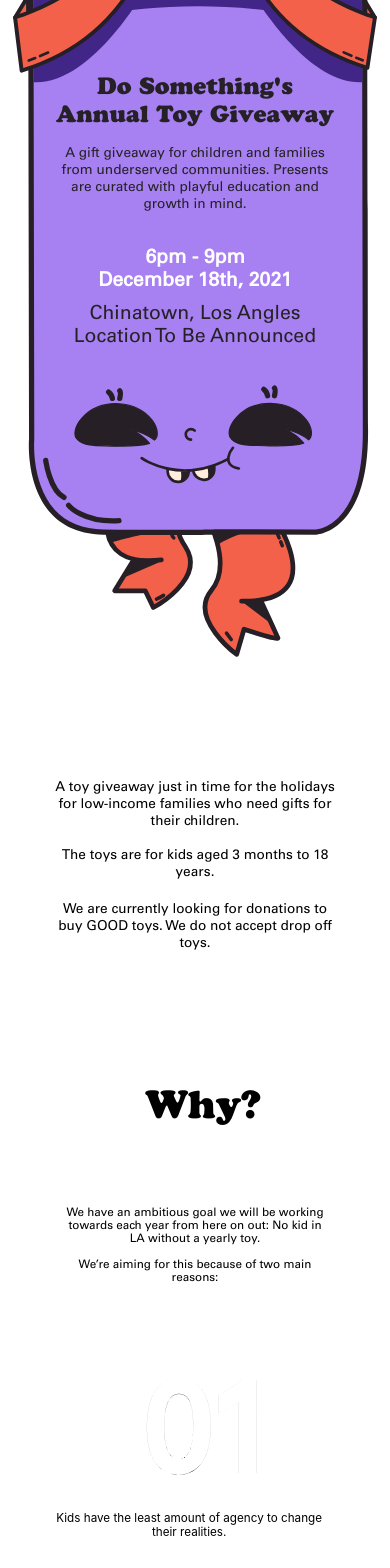
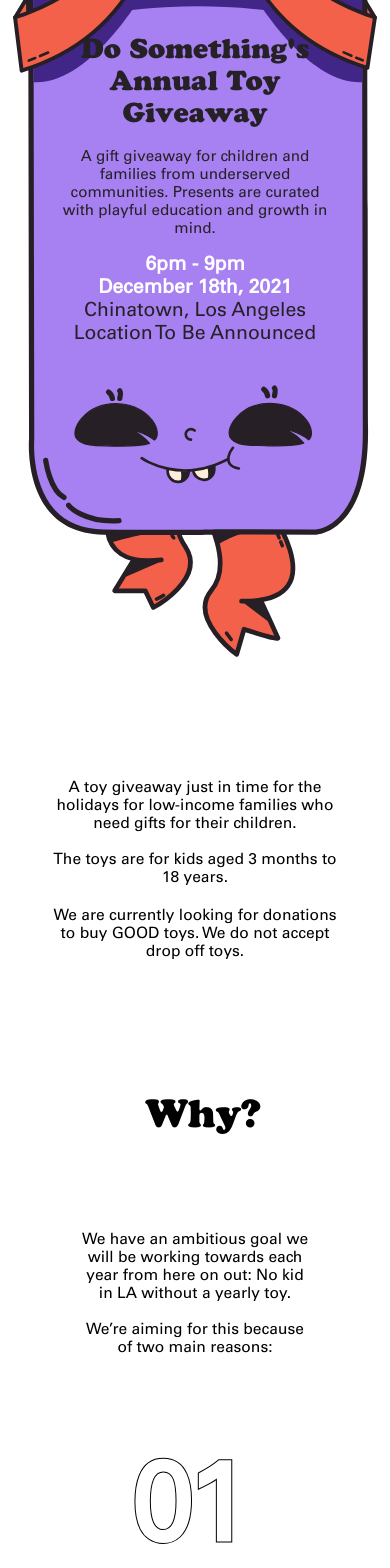
Before and after one commit to production-club/do-something, a React (Create React App) app: page /#/ in a window 390 px wide. Shown: the part 300-1868 px from the top of the page. Built offline with nearby package versions, Linux system fonts and the light colour scheme.

Commit message:
p conditionally rendered

```diff
--- a/src/Donate.module.css
+++ b/src/Donate.module.css
@@ -30,10 +30,19 @@
 
 }
 
+.borderbox{
+  width:400px;
+  padding-top: 30px;
+  padding-bottom: 30px;
+  margin-bottom: 3vh;
+  border-top: 2px solid rgb(138, 138, 138);
+  border-bottom: 2px solid rgb(138, 138, 138);
+}
 .DonorCTA{
   margin-bottom: 3vh;
   padding:1em;
   width:40vw;
+  font-family: 'Univers';
 }
 
 .DonorContent {
@@ -41,7 +50,22 @@
   margin: auto;
   text-align: center;
 }
+
 .DonorContent p {
   font-family: "Univers";
   margin-bottom: 10vh;
 }
+
+@media screen and (max-width:780px){
+  .DonorCTA{
+    padding: 0;
+    width:70vw;
+    font-size: 2vw;
+  }
+  .DonorContent{
+    width: 70vw;
+    margin-bottom: 0;
+    padding:1em;
+    font-size: 2vw;
+  }
+}
--- a/src/Home.module.css
+++ b/src/Home.module.css
@@ -10,7 +10,9 @@
   font-family: "Univers";
   src: url("./fonts/UniversLTStd.otf");
 }
-
+.tabp{
+  display: none;
+}
 .HomeWrapper {
   display: flex;
   flex-direction: column;
@@ -71,9 +73,9 @@
 }
 .PresentTextWrapper h2{
   font-family: 'Univers';
-  font-size: 2vw;
+  font-size: 1.8vw;
   font-weight: 100;
-  padding: 0em 4em;
+  padding: 1em 5em;
     color: #252126;
 
 
@@ -100,7 +102,7 @@
 
 .HomeTextInnerWrapper p {
   font-family: "Univers";
-  font-size: 1.5rem;
+  font-size: 1.8vw;
   padding: 30px;
 }
 .HeadingWrapper {
@@ -167,7 +169,6 @@
   .h1Outline {
   -webkit-text-stroke: 0.3px black;
   font-family: "Univers";
-  margin-left: 0.3em;
   color: white;
 }
 
@@ -223,7 +224,12 @@
     display: block;
     width:100%;
   }
-
+  .tabp{
+    display: block;
+  }
+  .deskp{
+    display: none;
+  }
   .desktoppres{
     display:none;
   }
@@ -238,7 +244,7 @@
   padding: 1em 4em;
   }
   .PresentTextWrapper{
-    margin-top: 35vh;
+    margin-top: 30vh;
   }
   .PresentTextWrapper p {
     font-family: "Univers";
@@ -246,7 +252,7 @@
   }
   .HomeTextInnerWrapper p {
     font-family: "Univers";
-    font-size: 2rem;
+    font-size: 3vw;
     padding: 10px;
   }
     .PresentTextWrapper h1 {
@@ -292,6 +298,10 @@
     flex-direction: column;
     text-align: center;
   }
+  .PresentTextWrapper h1{
+    font-family: "Cooper Black";
+  }
+
   .PresentWrapper{
     margin-top: 4vh;
   }
@@ -320,31 +330,38 @@
   .ReasonsWhy{
     display: flex;
     flex-direction: column;
+    text-align: center;
+  }
+   .ReasonsWhy h1 {
+    font-size: 7rem;
+    color:white;
+  -webkit-text-stroke: 1px black;
+  padding:0.5em;
   }
 .ReasonsWhy p {
-  font-size: 3vw;
+  font-size: 4vw;
 }
 .HeadingWrapper h1 {
   font-size: 10vw;
 }
 .alignP p {
-  font-size:  3vw;
+  font-size:  4vw;
   margin-bottom: -10vh
 }
   .PresentTextWrapper {
     align-items: center;
-    margin-top: 75vw;
+    margin-top: 65vw;
     justify-content: center;
   }
 
   .PresentTextWrapper h1 {
     font-family: "Cooper Black";
-    font-size: 6vw;
+    font-size: 7vw;
     padding:0 2em;
   }
     .PresentTextWrapper h2{
   font-family: 'Univers';
-  font-size: 3.5vw;
+  font-size: 3.9vw;
   font-weight: 100;
   padding: 1em 4em;
 
@@ -352,7 +369,7 @@
   .PresentTextWrapper p {
     font-family: "Univers";
     font-size: 5vw;
-    padding: 0.5em;
+    padding: -0.1em 0.1em;
     margin-top: 0;
   }
   .HomeTextOuterWrapper {
@@ -367,8 +384,8 @@
   }
   .HomeTextInnerWrapper p {
     font-family: "Univers";
-    font-size: 3.5vw;
-    padding:10px 10px;
+    font-size: 4vw;
+    padding:10px ;
     width: 100%;
     justify-content: space-between;
   }
--- a/src/components/Navbar/Sidebar/index.js
+++ b/src/components/Navbar/Sidebar/index.js
@@ -29,7 +29,7 @@
           <SidebarLink to="/contact" onClick={toggle} className="SidebarLink">
             Contact
           </SidebarLink>
-          <SidebarLink to="/donate" onClick={toggle} className="SidebarLink">
+          <SidebarLink to="/" exact onClick={toggle} className="SidebarLink">
             Home
           </SidebarLink>
         </SidebarMenu>
--- a/src/pages/Donate.js
+++ b/src/pages/Donate.js
@@ -18,6 +18,8 @@
         <div className={styles.DonorCTA}>
           <p>Donations will help Do Something buy a selection of presents that are curated around our goals of playful education and growth.</p>
         </div>
+        <div className={styles.borderbox}>
+
         <iframe
           title="donorbox"
           src="https://donorbox.org/embed/do-something-toy-giveaway"
@@ -30,10 +32,10 @@
             maxWidth: 900,
             minWidth: 320,
             maxHeight: "none!important",
-            minHeight: 600,
-            marginBottom: 20
+            minHeight: 540,
           }}
-        ></iframe>
+          ></iframe>
+          </div>
             <div className={styles.DonorContent}>
               <p>
            Do Something has applied for tax exemption status as a 501(c)(3) to the IRS and we are pending a determination. This donation will be tax deductible as soon as we get approved, you will be notified via email.
--- a/src/pages/Home.js
+++ b/src/pages/Home.js
@@ -29,9 +29,10 @@
           <h2>A gift giveaway for children and families from underserved communities. Presents are curated with playful education and growth in mind.</h2>
           <p>
 
-           <p style={{color:'white', fontWeight:'bold'}}>
-              6pm - 9pm <br/> December 18th, 2021
-             </p>  Chinatown, Los Angles <br /> Location To Be Announced
+             <p style={{color:'white', fontWeight:'bold'}} className={styles.deskp}>
+              6pm - 9pm. December 18th, 2021
+             </p > <p style={{color:'white', fontWeight:'bold'}}className={styles.tabp}>6pm - 9pm <br/> December 18th, 2021</p><p className={styles.deskp}> Chinatown, Los Angeles | Location To Be Announced</p>
+             <p className={styles.tabp}> Chinatown, Los Angeles <br/> Location To Be Announced</p>
           </p>
         </div>
       </div>
```
